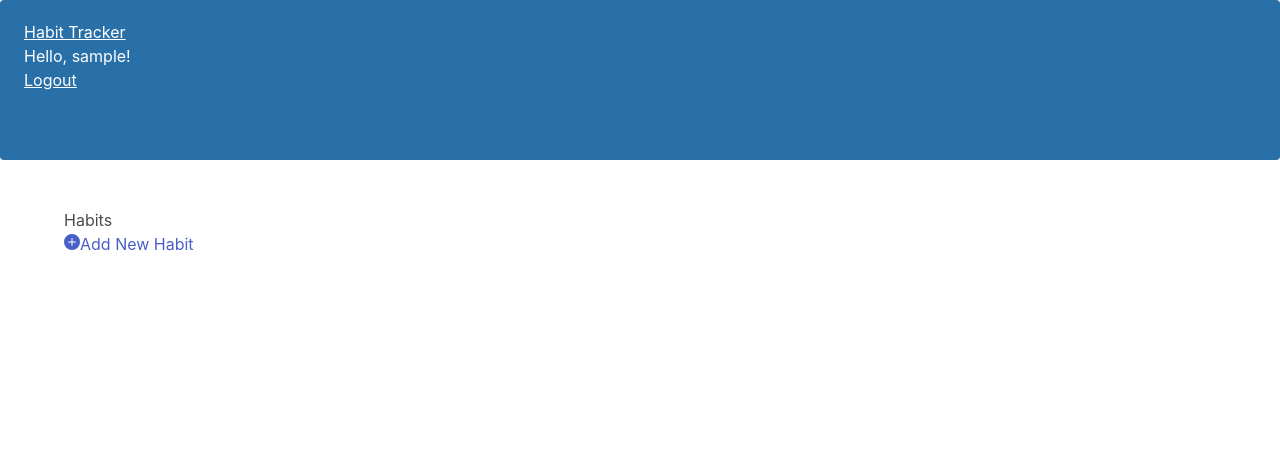
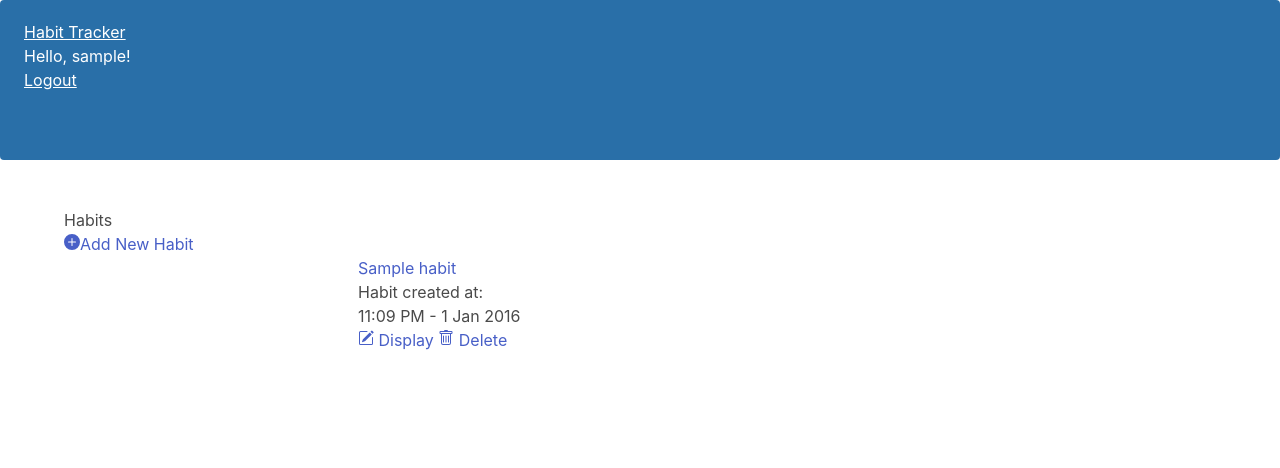
Before and after one commit to Momentum-Team-8/django-habit-tracker-qbarefoot, a Django app: page /habitlist/ in a window 1280 px wide. Shown: the top 468 px of the page. Run offline with Django 3.2, Linux system fonts and the light colour scheme; a user stored in the database is signed in; tables that the repository leaves empty hold one stand-in row (values such as "Sample post"); parts of the project's set-up code (start-up, migrations or seed data) failed here and were passed over.

Commit message:
add habit displaying, add record.html made and views, http error for add_record

```diff
--- a/core/models.py
+++ b/core/models.py
@@ -19,10 +19,10 @@ class Habit(models.Model):
     created_date = models.DateField(default=date.today)
 
     def __repr__(self):
-        return f"<Habit title={self.title}>"
+        return f"<Habit name={self.name}>"
 
     def __str__(self):
-        return self.title
+        return self.name
 
 class Record(models.Model):
     habit = models.ForeignKey(Habit, null=True, on_delete=models.CASCADE, related_name="records")
--- a/core/views.py
+++ b/core/views.py
@@ -32,6 +32,7 @@ def add_habit(request):
         form = HabitForm()
     return render(request, 'habittracker/add_habit.html', {'form': form})
 
+
 @login_required
 def edit_habit(request, pk):
     habit = get_object_or_404(Habit, pk=pk)
@@ -46,8 +47,32 @@ def edit_habit(request, pk):
         form = HabitForm()
     return render(request, 'habittracker/add_habit.html', {'form': form})
 
+
 @login_required
 def delete_habit(request, pk):
     habit = get_object_or_404(Habit, pk=pk)
-    habit.delete()
-    return redirect('list_habit')
+    if request.method == 'POST':
+        habit.delete()
+        return redirect('list_habit')
+    return render(request, 'habittracker/delete_habit.html', {'habit': habit})
+
+@login_required
+def display_habit(request, pk):
+    habit = get_object_or_404(Habit, pk=pk)
+    if request.method == 'POST':
+        return redirect('list_habit')
+    return render(request, 'habittracker/display_habit.html', {'habit': habit})
+
+
+def add_record(request,pk):
+    habit = get_object_or_404(Habit, pk=pk)
+    if request.method == "POST":
+        form = HabitRecordForm(data=request.POST)
+        if form.is_valid():
+            record = form.save(commit=False)
+            record.habit=habit
+            record.save()
+            return redirect('display_habit', pk=habit.pk)
+        else:
+            form = HabitRecordForm()
+        return render(request, 'habittracker/add_record.html', {'form': form, 'habit': habit})
--- a/project/urls.py
+++ b/project/urls.py
@@ -19,6 +19,7 @@ from core import views
 
 
 urlpatterns = [
+    path('admin/', admin.site.urls),
     path('', views.homepage, name="home"),
     path('accounts/', include('registration.backends.default.urls')),
     path('profile/', views.profile_page, name='profile_page'),
@@ -26,6 +27,8 @@ urlpatterns = [
     path('habitlist/add/', views.add_habit, name='add_habit'),
     path('<int:pk>/edit_habit/', views.edit_habit, name='edit_habit'),
     path('<int:pk>/delete_habit/', views.delete_habit, name='delete_habit'),
+    path('habitlist/<int:pk>', views.display_habit, name='display_habit'),
+    path('habitlist/<int:pk>/add_record/', views.add_record, name='add_record',)
 ]
 
 if settings.DEBUG:
--- a/templates/habittracker/add_habit.html
+++ b/templates/habittracker/add_habit.html
@@ -1,7 +1,6 @@
 {% extends "base.html" %}
 
 {{% block content %}
-
 <h2>New Habit</h2>
 
 <form method="POST" class="post-form">{% csrf_token %}
--- a/templates/habittracker/delete_habit.html
+++ b/templates/habittracker/delete_habit.html
@@ -4,7 +4,7 @@
 <h1>Delete Habit</h1>
 
 <div>
-    <form method="POST" class="post-form">{% csrf_token %}
+    <form action= "{% url 'delete_habit' pk=habit.pk %}" method="POST" class="post-form">{% csrf_token %}
         {{ form.as_p }}
         <button type="submit" class="save">Delete</button>
     </form>
--- a/templates/habittracker/list_habit.html
+++ b/templates/habittracker/list_habit.html
@@ -10,12 +10,12 @@
 </a>
 
 
-{% for habit in habits %}
+{% for habit in habit %}
 <div class="parent is-flex-wrap-wrap columns">
 <div class="habit is-flex-wrap-wrap column is-half is-offset-one-quarter column">
         <header class="habit-header">
-          <p class="habit-header-title"><a href="{% url 'list_record' pk=habit.pk %}">
-           {{habit.title}}</a>
+          <p class="habit-header-title"><a href="{% url 'list_habit' %}">
+           {{habit.name}} </a>
           </p>
         </header>
         <div class="habit-content">
@@ -26,11 +26,11 @@
           </div>
         </div>
         <footer class="habit-footer">
-          <a href="{% url 'edit_habit' pk=habit.pk %}" class="habit-footer-item"><svg xmlns="http://www.w3.org/2000/svg" width="16" height="16" fill="currentColor" class="bi bi-pencil-square" viewBox="0 0 16 16">
+          <a href="{% url 'display_habit' pk=habit.pk %}" class="habit-footer-item"><svg xmlns="http://www.w3.org/2000/svg" width="16" height="16" fill="currentColor" class="bi bi-pencil-square" viewBox="0 0 16 16">
                 <path d="M15.502 1.94a.5.5 0 0 1 0 .706L14.459 3.69l-2-2L13.502.646a.5.5 0 0 1 .707 0l1.293 1.293zm-1.75 2.456-2-2L4.939 9.21a.5.5 0 0 0-.121.196l-.805 2.414a.25.25 0 0 0 .316.316l2.414-.805a.5.5 0 0 0 .196-.12l6.813-6.814z"/>
                 <path fill-rule="evenodd" d="M1 13.5A1.5 1.5 0 0 0 2.5 15h11a1.5 1.5 0 0 0 1.5-1.5v-6a.5.5 0 0 0-1 0v6a.5.5 0 0 1-.5.5h-11a.5.5 0 0 1-.5-.5v-11a.5.5 0 0 1 .5-.5H9a.5.5 0 0 0 0-1H2.5A1.5 1.5 0 0 0 1 2.5v11z"/>
               </svg>
-              Edit</a>
+              Display</a>
           <a href="{% url 'delete_habit' pk=habit.pk %}" class="habit-footer-item"><svg xmlns="http://www.w3.org/2000/svg" width="16" height="16" fill="currentColor" class="bi bi-trash" viewBox="0 0 16 16">
                 <path d="M5.5 5.5A.5.5 0 0 1 6 6v6a.5.5 0 0 1-1 0V6a.5.5 0 0 1 .5-.5zm2.5 0a.5.5 0 0 1 .5.5v6a.5.5 0 0 1-1 0V6a.5.5 0 0 1 .5-.5zm3 .5a.5.5 0 0 0-1 0v6a.5.5 0 0 0 1 0V6z"/>
                 <path fill-rule="evenodd" d="M14.5 3a1 1 0 0 1-1 1H13v9a2 2 0 0 1-2 2H5a2 2 0 0 1-2-2V4h-.5a1 1 0 0 1-1-1V2a1 1 0 0 1 1-1H6a1 1 0 0 1 1-1h2a1 1 0 0 1 1 1h3.5a1 1 0 0 1 1 1v1zM4.118 4 4 4.059V13a1 1 0 0 0 1 1h6a1 1 0 0 0 1-1V4.059L11.882 4H4.118zM2.5 3V2h11v1h-11z"/>
```
Also changed, not shown: templates/habittracker/add_record.html (added, +13 -0 lines), templates/habittracker/display_habit.html (added, +14 -0 lines), core/migrations/0001_initial.py.
